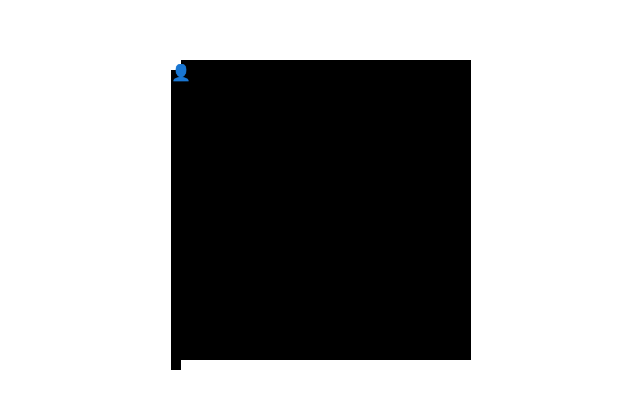
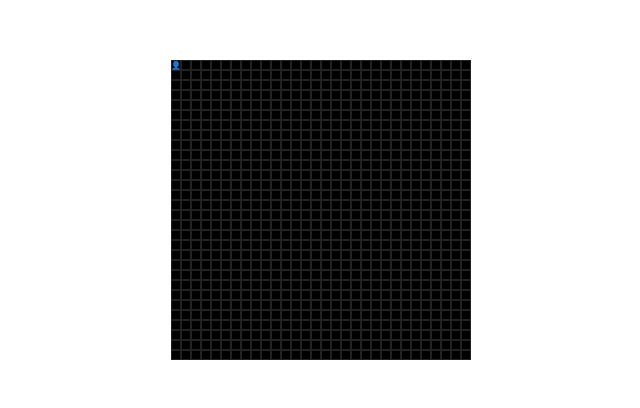
Before and after one commit to Miyayayayayaya/pacman-game, a React (Vite) app: page / in a window 1280 px wide. Shown: the part 190-598 px from the top of the page, without its empty margins (319-959 px from the left). Built offline with nearby package versions, Linux system fonts and the light colour scheme.

Commit message:
キャラクターの移動

```diff
--- a/src/App.module.css
+++ b/src/App.module.css
@@ -15,11 +15,25 @@
   width: 300px;
   height: 300px;
   position:relative;
+  background-color: #333;
 }
 
 .cell{
-  float: left;
   width:10px;
   height:10px;
   background-color: #000000;
+  border:0.1px solid #222;
+  box-sizing:border-box;
 }
+
+.character{
+  position:absolute;
+  width:10px;
+  height:10px;
+  display:flex;
+  align-items:center;
+  justify-content:center;
+  font-size:8px;
+  pointer-events:none;
+  transition: top 0.1s, left 0.1s;
+}
--- a/src/App.tsx
+++ b/src/App.tsx
@@ -29,10 +29,10 @@ function App() {
     <div className={styles.container}>
       <div className={styles.board}>
         {gameBoard.map((row,y)=>row.map((col,x)=>(
-          <div className={styles.cell} key={`${x}-${y}`}>
-          </div>
+          <div className={styles.cell} key={`${x}-${y}`}/>
         )))}
-        <div style={{gridColumn:pos.x,gridRow:pos.y,zIndex:10}}>
+        <div className={styles.character}
+        style={{left:(pos.x-1)*10,top:(pos.y-1)*10,zIndex:10}}>
           👤
         </div>
       </div>
```
